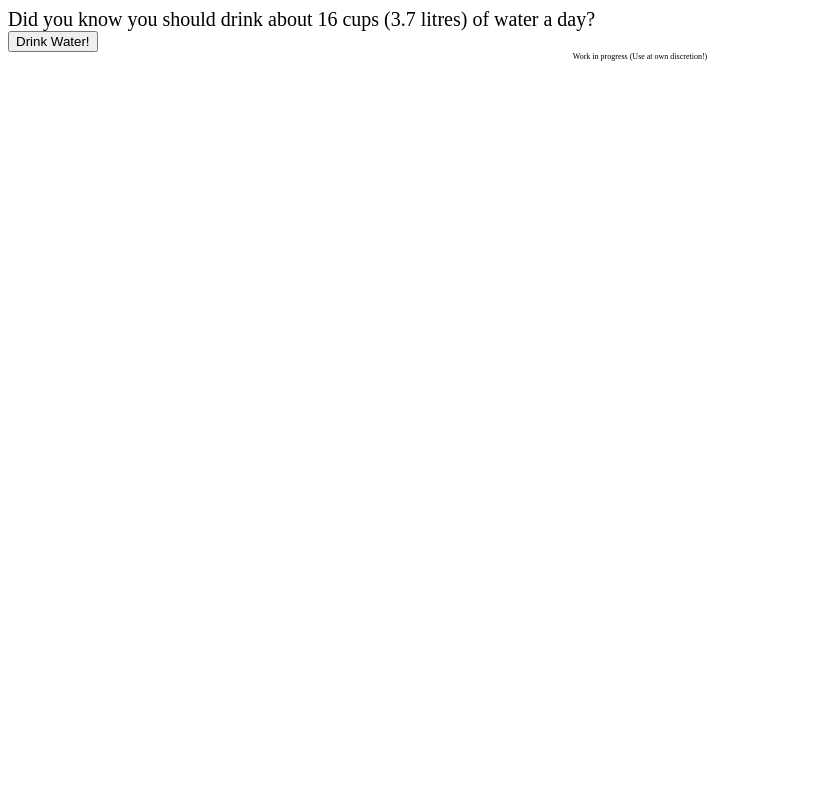
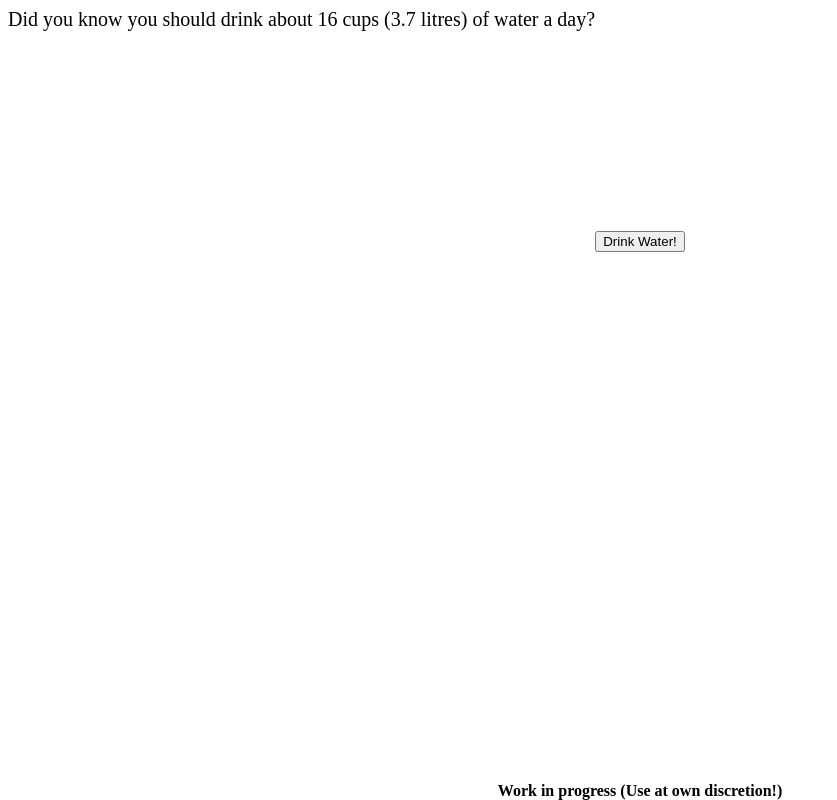
Before and after one commit to ckclion/drink-water, a plain HTML site: page index.html in a window 1280 px wide. Shown: the whole page, without its empty margins (0-837 px from the left). Drawn offline with Linux system fonts and the light colour scheme.

```diff
--- a/index.html
+++ b/index.html
@@ -3,6 +3,7 @@
     <head>
         <meta name="viewport" content="initial-scale=1, width=device-width">
         <link rel="stylesheet" href="styles.css">
+        <link rel="icon" href="favicon.ico">
         <title>
             Drink Water!
         </title>
--- a/styles.css
+++ b/styles.css
@@ -4,11 +4,14 @@ header {
 }
 
 footer {
-    margin-bottom: 10px;
-    text-align: center;
-    font-size: 50%;
+    position: fixed;
+    bottom: 0px;
+    left: 50%;
+    transform: translateX(-50%);
+    font-weight: bold;
 }
 
-button {
-    margin:auto;
+main {
+    margin-top: 200px;
+    text-align:center;
 }
```
Also changed, not shown: favicon.ico (added).
